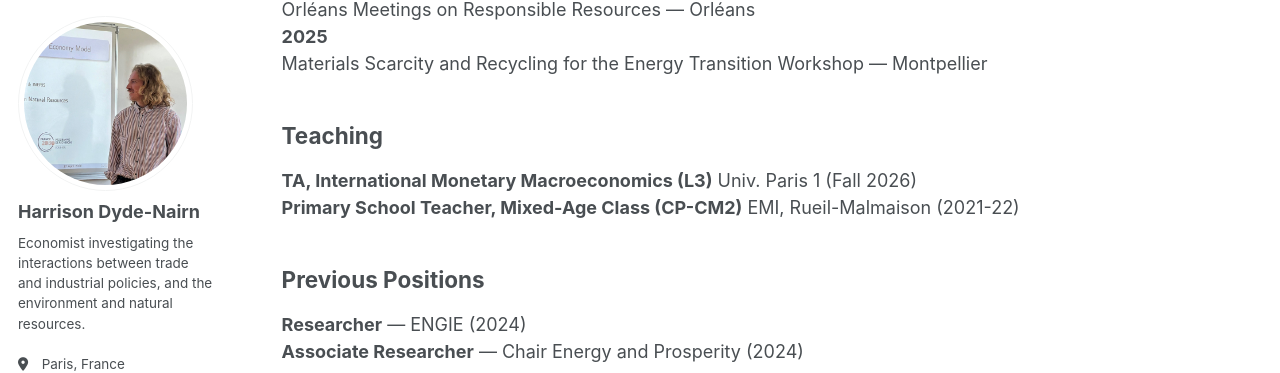
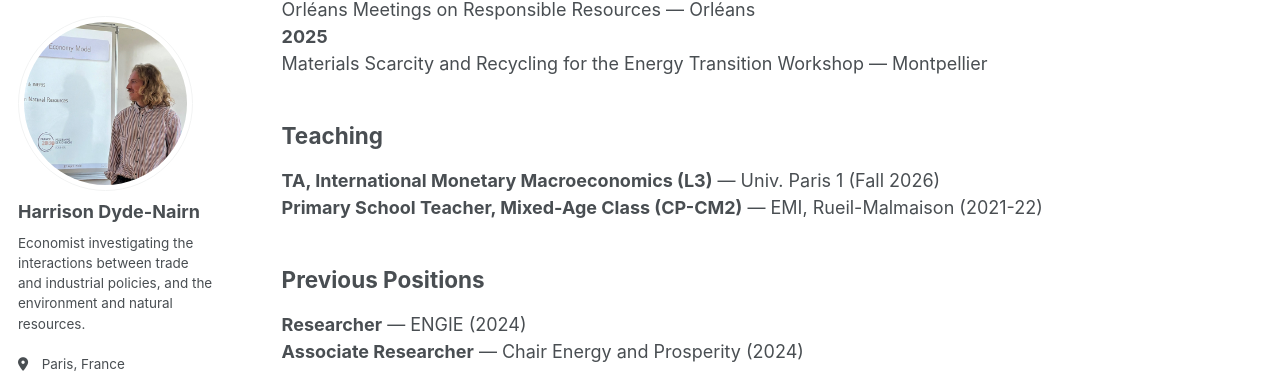
Before and after one commit to hdydenairn/hdydenairn.github.io, a Jekyll site: the page built from _pages/cv.md, in a window 1280 px wide and 900 px high, scrolled down 804 px. Shown: the part 90-463 px from the top of the window. Built offline with Jekyll 4.4.1, drawn with Linux system fonts in a browser that asks for light colours.

Commit message:
Format teaching positions with dashes

```diff
--- a/_pages/cv.md
+++ b/_pages/cv.md
@@ -36,8 +36,8 @@ redirect_from:
  **2025** <br> Materials Scarcity and Recycling for the Energy Transition Workshop — Montpellier
 
 ## Teaching
-**TA, International Monetary Macroeconomics (L3)** Univ. Paris 1 (Fall 2026)<br>
-**Primary School Teacher, Mixed-Age Class (CP-CM2)** EMI, Rueil-Malmaison (2021-22)
+**TA, International Monetary Macroeconomics (L3)** — Univ. Paris 1 (Fall 2026)<br>
+**Primary School Teacher, Mixed-Age Class (CP-CM2)** — EMI, Rueil-Malmaison (2021-22)
 
 ## Previous Positions
 **Researcher** — ENGIE (2024)<br>
```
